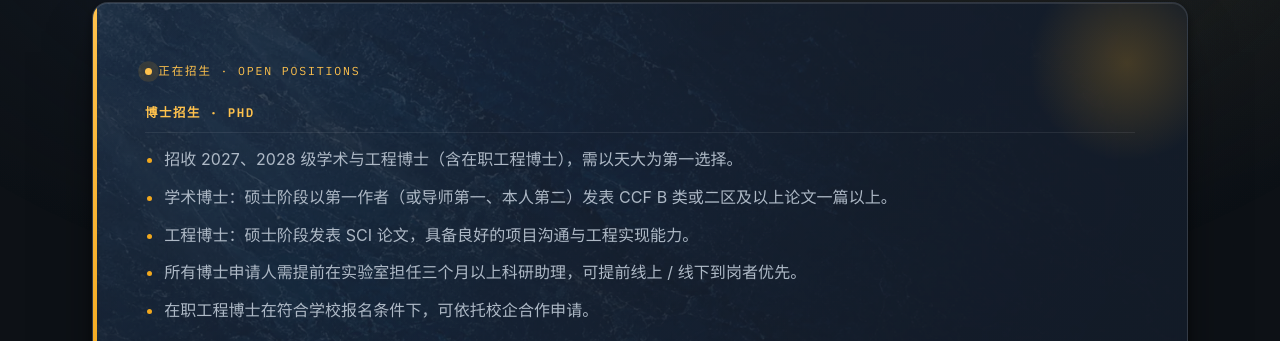
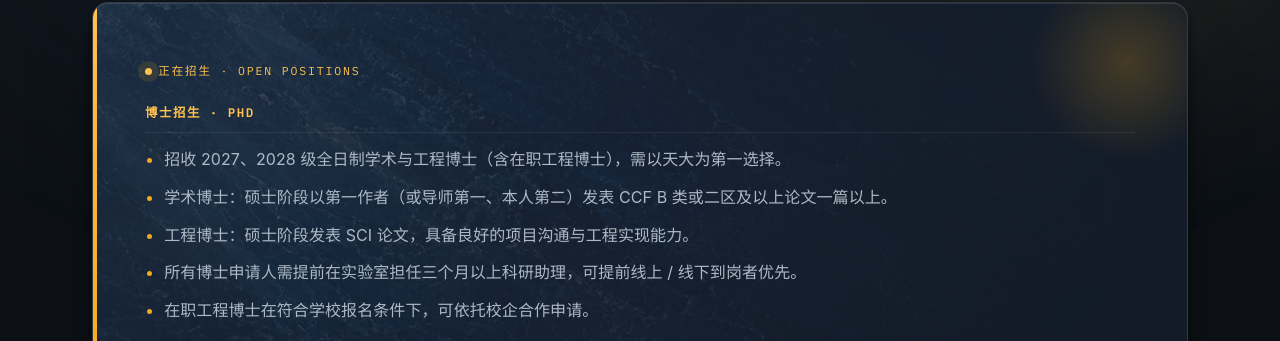
Before and after one commit to zhengwangtju/zhengwangtju.github.io, a Jekyll site: the page built from pages/home.html, in a window 1280 px wide and 900 px high, scrolled down 2405 px. Shown: the part 111-452 px from the top of the window. Built offline with Jekyll 4.4.1, drawn with Linux system fonts in a browser that asks for light colours.

Commit message:
招生微调

```diff
--- a/pages/home.html
+++ b/pages/home.html
@@ -129,7 +129,7 @@ description: 天津大学王征教授课题组（记忆与推理课题组）—
     <div class="recruit__table">
       <h3 class="recruit__table-title">博士招生 &middot; PhD</h3>
       <ul class="bullet-list">
-        <li>招收 2027、2028 级学术与工程博士（含在职工程博士），需以天大为第一选择。</li>
+        <li>招收 2027、2028 级全日制学术与工程博士（含在职工程博士），需以天大为第一选择。</li>
         <li>学术博士：硕士阶段以第一作者（或导师第一、本人第二）发表 CCF B 类或二区及以上论文一篇以上。</li>
         <li>工程博士：硕士阶段发表 SCI 论文，具备良好的项目沟通与工程实现能力。</li>
         <li>所有博士申请人需提前在实验室担任三个月以上科研助理，可提前线上 / 线下到岗者优先。</li>
```
